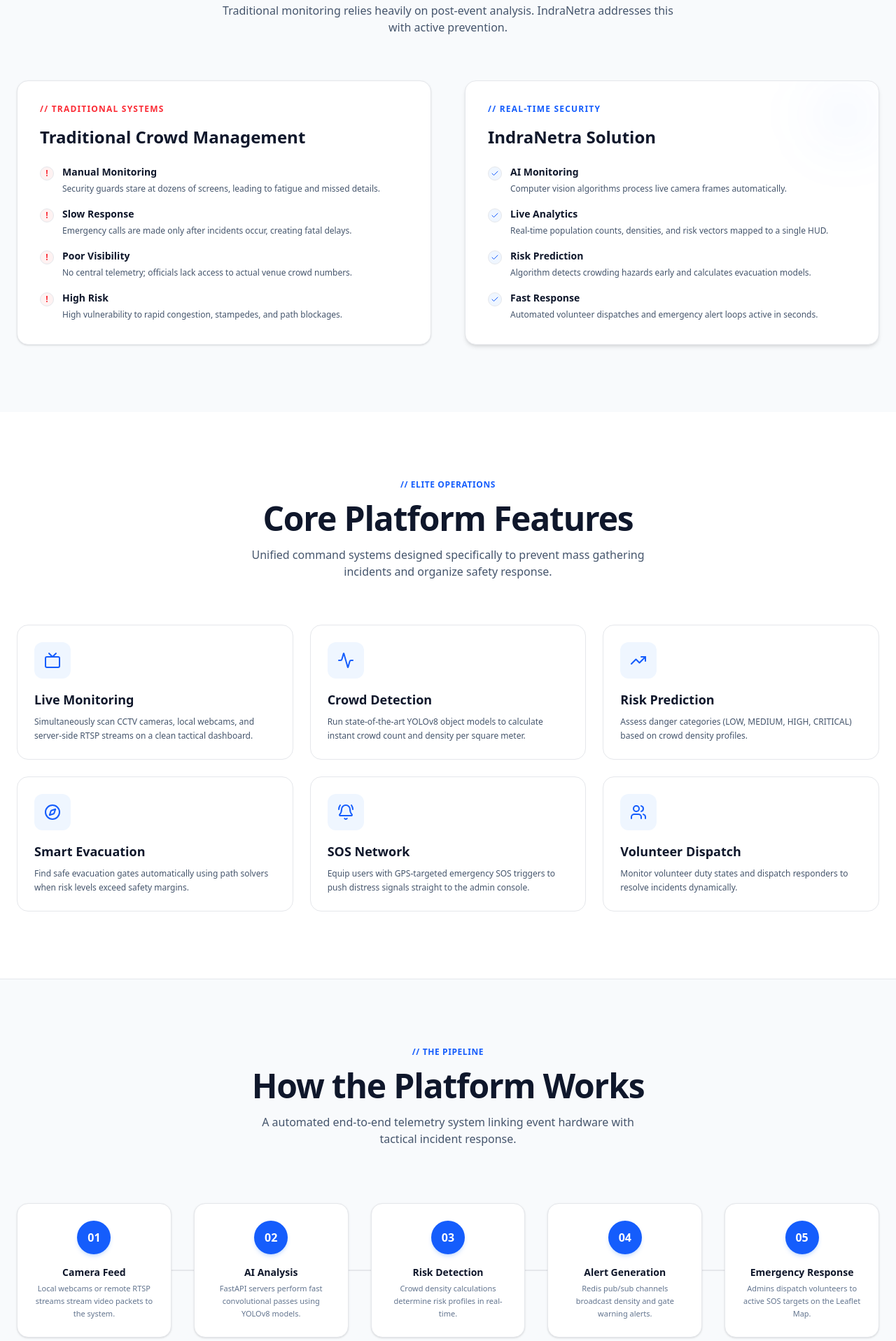
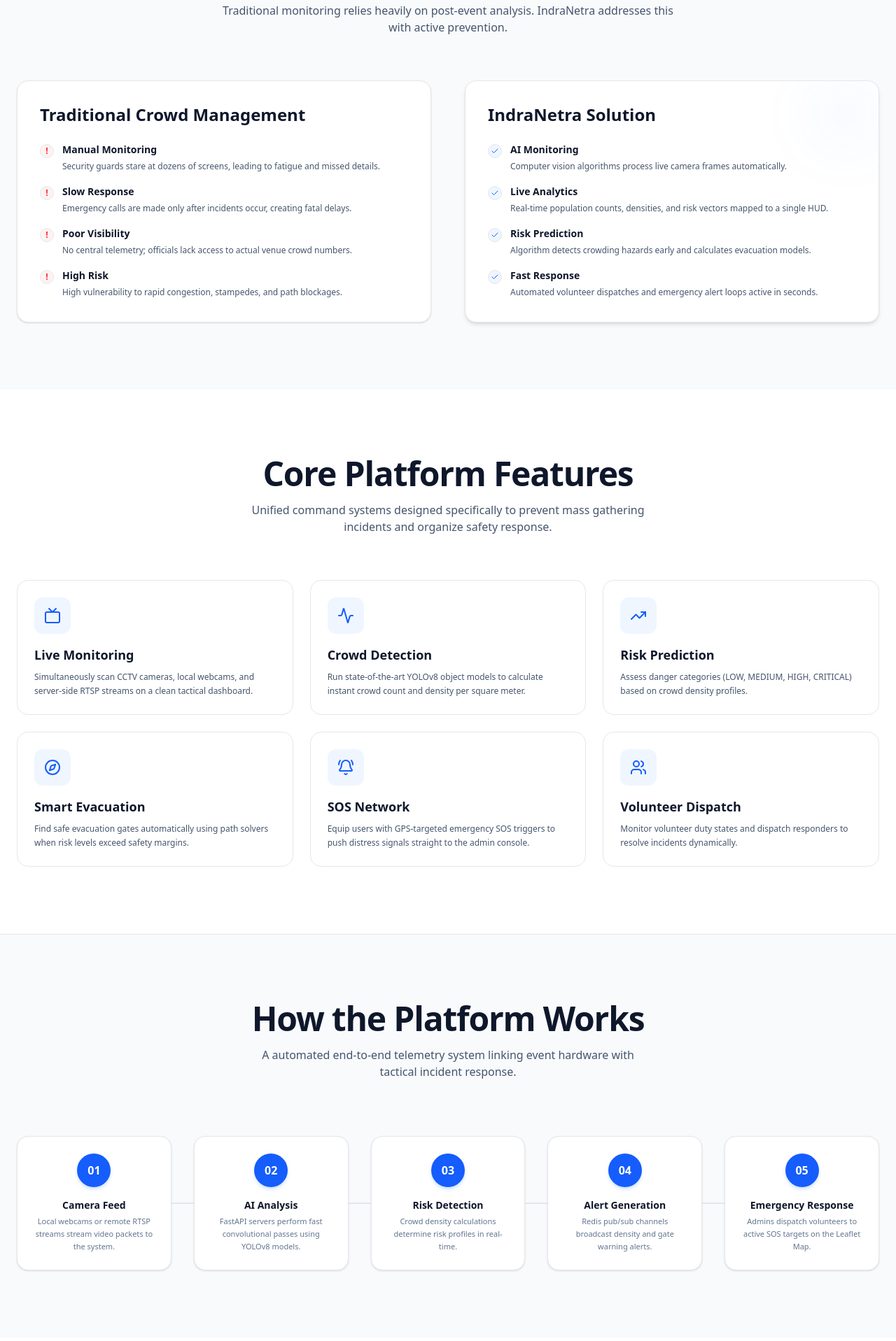
Before and after one commit to shreyass0709/IndraNetra, a Next.js app in the folder frontend/: page / in a window 1280 px wide. Shown: the part 880-2797 px from the top of the page at 70% size. Built offline with nearby package versions, Linux system fonts and the light colour scheme.

Commit message:
Remove double-slash UI labels from homepage and dashboard pages

```diff
--- a/frontend/app/dashboard/page.tsx
+++ b/frontend/app/dashboard/page.tsx
@@ -640,7 +640,7 @@
       <div className="min-h-screen bg-background text-foreground flex items-center justify-center relative overflow-hidden font-mono select-none">
         <div className="max-w-xl w-full p-8 rounded-2xl border border-blue-500/20 bg-card shadow-2xl relative z-20 flex flex-col gap-6">
           <div className="flex items-center justify-between border-b border-blue-500/10 pb-4">
-            <span className="font-extrabold text-sm uppercase tracking-widest text-blue-600">// INDRANETRA SYSTEMS SYSTEM BOOT //</span>
+            <span className="font-extrabold text-sm uppercase tracking-widest text-blue-600">INDRANETRA SYSTEMS SYSTEM BOOT</span>
             <Loader2 className="w-5 h-5 text-blue-500 animate-spin" />
           </div>
 
@@ -704,7 +704,7 @@
               </div>
               <div>
                 <span className="font-extrabold text-sm text-foreground tracking-tight block">INDRA<span className="text-blue-600">NETRA</span></span>
-                <span className="text-[9px] text-zinc-400 font-mono tracking-widest uppercase block">// SYSTEM COMMAND V3</span>
+                <span className="text-[9px] text-zinc-400 font-mono tracking-widest uppercase block">SYSTEM COMMAND V3</span>
               </div>
             </div>
 
@@ -765,7 +765,7 @@
           {/* Top Info Bar */}
           <div className="flex flex-col sm:flex-row justify-between items-start sm:items-center gap-4 bg-card border border-border p-4 rounded-2xl shadow-sm">
             <div>
-              <div className="text-[9px] text-zinc-400 font-bold uppercase tracking-widest font-mono">// Surveillance Zone</div>
+              <div className="text-[9px] text-zinc-400 font-bold uppercase tracking-widest font-mono">Surveillance Zone</div>
               <div className="flex items-center gap-3">
                 <select
                   className="bg-transparent border-0 font-extrabold text-lg text-foreground focus:outline-none focus:ring-0 p-0 pr-8 cursor-pointer hover:text-blue-600 transition-colors"
@@ -938,7 +938,7 @@
                       <div className="p-5 rounded-2xl border border-red-200 bg-red-50 text-center relative overflow-hidden shadow-sm">
                         <div className="absolute top-0 right-0 w-16 h-16 bg-red-500/5 rounded-full blur-xl" />
                         <h3 className="font-extrabold text-sm text-red-950 mb-1 tracking-tight">5. Public Emergency SOS</h3>
-                        <p className="text-[10px] text-red-700 mb-4 font-mono">// Triggers priority rescue dispatch to live GPS coordinates.</p>
+                        <p className="text-[10px] text-red-700 mb-4 font-mono">Triggers priority rescue dispatch to live GPS coordinates.</p>
 
                         <button
                           onClick={() => handleTriggerSOS('MEDICAL')}
--- a/frontend/app/page.tsx
+++ b/frontend/app/page.tsx
@@ -253,7 +253,6 @@
               className="p-8 rounded-2xl border border-gray-200 bg-white shadow-sm flex flex-col justify-between"
             >
               <div>
-                <span className="text-xs font-bold text-red-500 uppercase tracking-widest block mb-4">// Traditional Systems</span>
                 <h3 className="text-2xl font-extrabold text-slate-900 mb-6">Traditional Crowd Management</h3>
                 <ul className="space-y-4">
                   {[
@@ -284,7 +283,6 @@
             >
               <div className="absolute top-0 right-0 w-24 h-24 bg-blue-500/5 rounded-full blur-2xl" />
               <div>
-                <span className="text-xs font-bold text-blue-600 uppercase tracking-widest block mb-4">// Real-Time Security</span>
                 <h3 className="text-2xl font-extrabold text-slate-900 mb-6">IndraNetra Solution</h3>
                 <ul className="space-y-4">
                   {[
@@ -315,7 +313,6 @@
       <section id="features" className="py-24 px-6 bg-white relative">
         <div className="max-w-7xl mx-auto">
           <div className="text-center mb-16 space-y-4">
-            <span className="text-xs font-bold text-blue-600 uppercase tracking-wider block">// Elite Operations</span>
             <h2 className="text-3xl md:text-5xl font-black text-slate-900 tracking-tight">Core Platform Features</h2>
             <p className="text-slate-600 max-w-xl mx-auto text-base">
               Unified command systems designed specifically to prevent mass gathering incidents and organize safety response.
@@ -362,7 +359,6 @@
       <section id="how-it-works" className="py-24 px-6 border-t border-gray-200 bg-slate-50 overflow-hidden">
         <div className="max-w-7xl mx-auto">
           <div className="text-center mb-20 space-y-4">
-            <span className="text-xs font-bold text-blue-600 uppercase tracking-wider block">// The Pipeline</span>
             <h2 className="text-3xl md:text-5xl font-black text-slate-900 tracking-tight">How the Platform Works</h2>
             <p className="text-slate-600 max-w-xl mx-auto text-base">
               A automated end-to-end telemetry system linking event hardware with tactical incident response.
@@ -408,7 +404,6 @@
       <section id="preview" className="py-24 px-6 bg-white relative">
         <div className="max-w-5xl mx-auto">
           <div className="text-center mb-16 space-y-4">
-            <span className="text-xs font-bold text-blue-600 uppercase tracking-wider block">// Interface Simulation</span>
             <h2 className="text-3xl md:text-5xl font-black text-slate-900 tracking-tight">Interactive Preview Dashboard</h2>
             <p className="text-slate-600 max-w-xl mx-auto text-base">
               Interact with the telemetry simulation below to experience risk escalations and warning notifications.
@@ -502,7 +497,6 @@
       <section className="py-24 px-6 border-t border-gray-200 bg-slate-50 relative">
         <div className="max-w-7xl mx-auto">
           <div className="text-center mb-16 space-y-4">
-            <span className="text-xs font-bold text-blue-600 uppercase tracking-wider block">// Infrastructure</span>
             <h2 className="text-3xl md:text-5xl font-black text-slate-900 tracking-tight">System Architecture & Tech Stack</h2>
             <p className="text-slate-600 max-w-xl mx-auto text-base">
               A high-performance technical architecture designed for sub-second processing and visual telemetry.
@@ -536,7 +530,6 @@
       <section id="events" className="py-24 px-6 bg-white border-t border-gray-200">
         <div className="max-w-7xl mx-auto">
           <div className="text-center mb-16 space-y-4">
-            <span className="text-xs font-bold text-blue-600 uppercase tracking-wider block">// Practical Scenarios</span>
             <h2 className="text-3xl md:text-5xl font-black text-slate-900 tracking-tight">Supported Event Types</h2>
             <p className="text-slate-600 max-w-xl mx-auto text-base">
               Engineered to support security surveillance across varied public events and venues.
```
